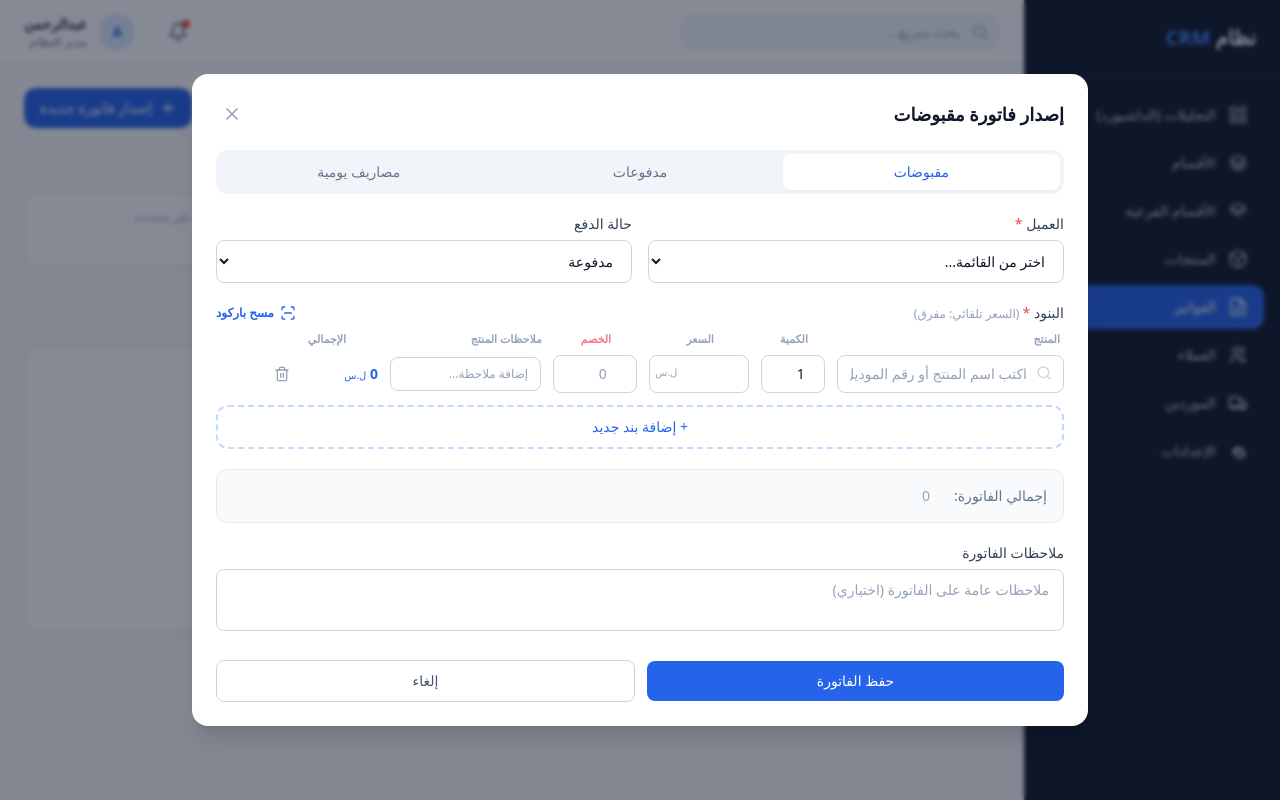
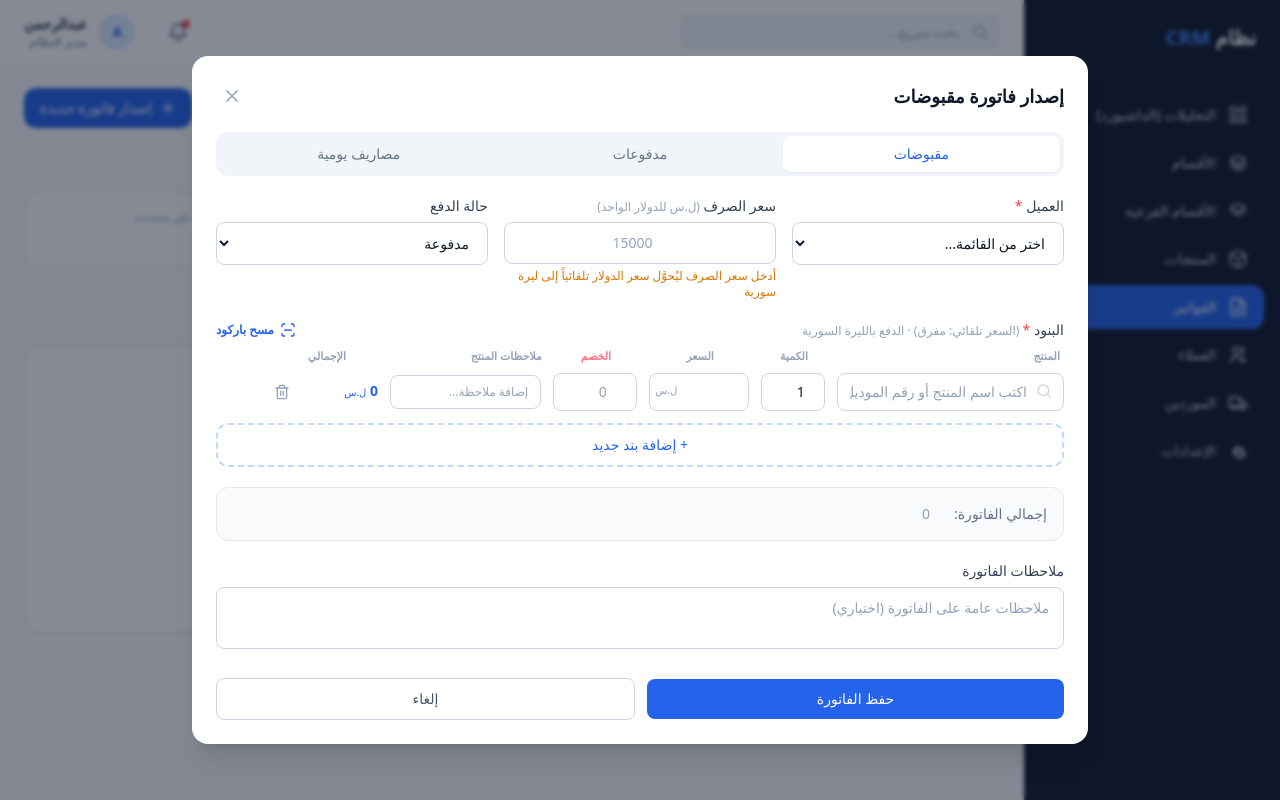
Before and after one commit to abdulrahman-shawi/cutton_sultan, a Next.js app: page /invoices in a window 1280 px wide. Both pictures are taken after a click on the button "إصدار فاتورة جديدة". Built offline with nearby package versions, Linux system fonts and the light colour scheme; what @zxing/library would draw is missing.

Commit message:
feat: add currency conversion functionality for invoice items and exchange rate management

```diff
--- a/app/components/invoices/InvoiceModal.tsx
+++ b/app/components/invoices/InvoiceModal.tsx
@@ -7,11 +7,13 @@ import type { Customer } from '../customers/types';
 import type { Supplier } from '../suppliers/types';
 import type { Product } from '../products/types';
 import type { Subcategory } from '../subcategories/types';
+import { loadDollarRate } from '../settings/types';
 import InvoiceItemRow from './InvoiceItemRow';
 import {
   INVOICE_TYPES,
   PAYMENT_STATUSES,
   buildEntryOptions,
+  convertUsdToSyp,
   createItemDraft,
   currencySymbol,
   formatMoney,
@@ -46,8 +48,14 @@ export default function InvoiceModal({ customers, suppliers, products, subcatego
   const [error, setError] = useState('');
   const [scanning, setScanning] = useState(false);
   const [scanError, setScanError] = useState('');
+  const [exchangeRate, setExchangeRate] = useState(() => {
+    const rate = loadDollarRate();
+    return rate > 0 ? String(rate) : '';
+  });
 
   const entryOptions = useMemo(() => buildEntryOptions(products, subcategories), [products, subcategories]);
+  const rateValue = Number(exchangeRate) || 0;
+  const isReceipts = type === 'مقبوضات';
   const isExpense = type === 'مصاريف يومية';
   const partyList: { id: string; name: string }[] =
     type === 'مقبوضات' ? customers : type === 'مدفوعات' ? suppliers : [];
@@ -69,6 +77,21 @@ export default function InvoiceModal({ customers, suppliers, products, subcatego
     setItems((prev) => prev.map((item) => (item.key === key ? { ...item, [field]: value } : item)));
   };
 
+  // تغيير سعر الصرف يُعيد تحويل بنود الدولار المرتبطة بمنتجات في فاتورة المقبوضات
+  const handleRateChange = (value: string) => {
+    setExchangeRate(value);
+    const rate = Number(value) || 0;
+    if (type !== 'مقبوضات' || rate <= 0) return;
+    setItems((prev) =>
+      prev.map((item) => {
+        if (!item.entryBarcode) return item;
+        const option = entryOptions.find((entry) => entry.barcode === item.entryBarcode);
+        if (!option || option.currency !== 'USD') return item;
+        return { ...item, currency: 'SYP', price: String(convertUsdToSyp(option.retailPrice, rate)) };
+      })
+    );
+  };
+
   const switchType = (next: InvoiceType) => {
     setType(next);
     setError('');
@@ -80,9 +103,12 @@ export default function InvoiceModal({ customers, suppliers, products, subcatego
         if (!item.entryBarcode) return item;
         const option = entryOptions.find((entry) => entry.barcode === item.entryBarcode);
         if (!option) return item;
+        const basePrice = next === 'مدفوعات' ? option.wholesalePrice : option.retailPrice;
+        const forceSyp = next === 'مقبوضات' && option.currency === 'USD';
         return {
           ...item,
-          price: String(next === 'مدفوعات' ? option.wholesalePrice : option.retailPrice),
+          currency: forceSyp ? 'SYP' : option.currency,
+          price: String(forceSyp && rateValue > 0 ? convertUsdToSyp(basePrice, rateValue) : basePrice),
         };
       })
     );
@@ -99,7 +125,8 @@ export default function InvoiceModal({ customers, suppliers, products, subcatego
       setScanError('لا يوجد منتج مسجل بهذا الباركود');
       return;
     }
-    const price = type === 'مدفوعات' ? option.wholesalePrice : option.retailPrice;
+    const basePrice = type === 'مدفوعات' ? option.wholesalePrice : option.retailPrice;
+    const forceSyp = type === 'مقبوضات' && option.currency === 'USD';
     const label = optionLabel(option);
     setItems((prev) => {
       const existing = prev.find((item) => item.entryBarcode === value);
@@ -118,8 +145,8 @@ export default function InvoiceModal({ customers, suppliers, products, subcatego
           entryBarcode: option.barcode,
           name: label,
           query: label,
-          currency: option.currency,
-          price: String(price),
+          currency: forceSyp ? 'SYP' : option.currency,
+          price: forceSyp ? (rateValue > 0 ? String(convertUsdToSyp(basePrice, rateValue)) : '') : String(basePrice),
           quantity: '1',
         },
       ];
@@ -167,10 +194,10 @@ export default function InvoiceModal({ customers, suppliers, products, subcatego
       paidSypValue = t.SYP;
       paidUsdValue = t.USD;
     } else if (status === 'مدفوعة جزئياً') {
-      paidSypValue = paidSyp.trim() === '' ? NaN : Number(paidSyp);
-      paidUsdValue = paidUsd.trim() === '' ? NaN : Number(paidUsd);
-      if (Number.isNaN(paidSypValue) || paidSypValue < 0) return setError('أدخل المبلغ المدفوع بالسوري');
-      if (Number.isNaN(paidUsdValue) || paidUsdValue < 0) return setError('أدخل المبلغ المدفوع بالدولار');
+      paidSypValue = t.SYP === 0 ? 0 : paidSyp.trim() === '' ? NaN : Number(paidSyp);
+      paidUsdValue = t.USD === 0 ? 0 : paidUsd.trim() === '' ? NaN : Number(paidUsd);
+      if (t.SYP > 0 && (Number.isNaN(paidSypValue) || paidSypValue < 0)) return setError('أدخل المبلغ المدفوع بالسوري');
+      if (t.USD > 0 && (Number.isNaN(paidUsdValue) || paidUsdValue < 0)) return setError('أدخل المبلغ المدفوع بالدولار');
       if (t.SYP > 0 && paidSypValue > t.SYP) return setError('المبلغ المدفوع بالسوري أكبر من إجمالي الفاتورة');
       if (t.USD > 0 && paidUsdValue > t.USD) return setError('المبلغ المدفوع بالدولار أكبر من إجمالي الفاتورة');
     }
@@ -235,7 +262,7 @@ export default function InvoiceModal({ customers, suppliers, products, subcatego
             ))}
           </div>
 
-          <div className="grid sm:grid-cols-2 gap-4">
+          <div className="grid sm:grid-cols-2 lg:grid-cols-3 gap-4">
             {!isExpense && (
               <div>
                 <label htmlFor="invoice-party" className="block text-sm font-medium text-slate-700 mb-1.5">
@@ -259,6 +286,28 @@ export default function InvoiceModal({ customers, suppliers, products, subcatego
                     </option>
                   ))}
                 </select>
+              </div>
+            )}
+            {isReceipts && (
+              <div>
+                <label htmlFor="invoice-rate" className="block text-sm font-medium text-slate-700 mb-1.5">
+                  سعر الصرف <span className="text-xs font-normal text-slate-400">(ل.س للدولار الواحد)</span>
+                </label>
+                <input
+                  id="invoice-rate"
+                  type="number"
+                  min="0"
+                  step="any"
+                  inputMode="decimal"
+                  dir="ltr"
+                  value={exchangeRate}
+                  onChange={(event) => handleRateChange(event.target.value)}
+                  placeholder="15000"
+                  className={`${inputClass} text-center`}
+                />
+                {rateValue <= 0 && (
+                  <p className="text-xs text-amber-600 mt-1">أدخل سعر الصرف ليُحوَّل سعر الدولار تلقائياً إلى ليرة سورية</p>
+                )}
               </div>
             )}
             <div>
@@ -288,6 +337,7 @@ export default function InvoiceModal({ customers, suppliers, products, subcatego
                   <span className="text-xs font-normal text-slate-400">
                     {' '}
                     (السعر تلقائي: {type === 'مدفوعات' ? 'جملة' : 'مفرق'})
+                    {type === 'مقبوضات' && ' · الدفع بالليرة السورية'}
                   </span>
                 )}
               </span>
@@ -325,6 +375,7 @@ export default function InvoiceModal({ customers, suppliers, products, subcatego
                   item={item}
                   type={type}
                   entryOptions={entryOptions}
+                  exchangeRate={rateValue}
                   onChange={(field, value) => updateItem(item.key, field, value)}
                   onRemove={() => setItems((prev) => prev.filter((entry) => entry.key !== item.key))}
                 />
--- a/app/components/invoices/types.ts
+++ b/app/components/invoices/types.ts
@@ -121,3 +121,8 @@ export function currencySymbol(currency: ProductCurrency): string {
 export function formatMoney(value: number, currency: ProductCurrency): string {
   return `${formatPrice(value)} ${currencySymbol(currency)}`;
 }
+
+// تحويل سعر الدولار إلى ما يعادله بالليرة السورية حسب سعر الصرف
+export function convertUsdToSyp(priceUsd: number, rate: number): number {
+  return rate > 0 ? Math.round(priceUsd * rate * 100) / 100 : priceUsd;
+}
```
Also changed, not shown: app/components/invoices/InvoiceItemRow.tsx (+32 -7 lines).
